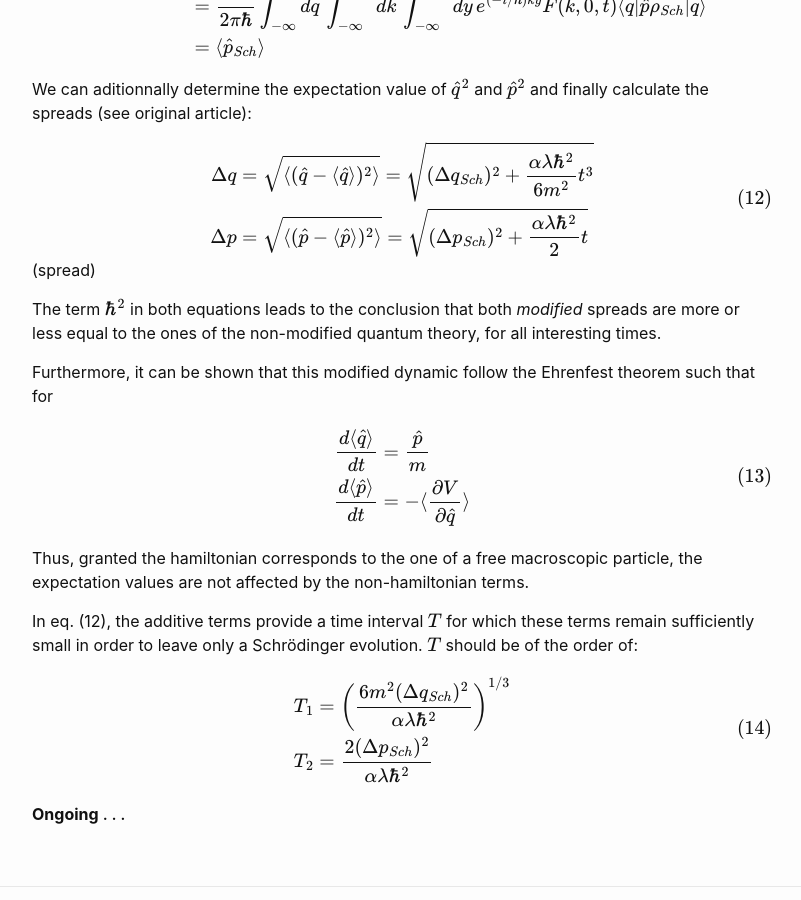
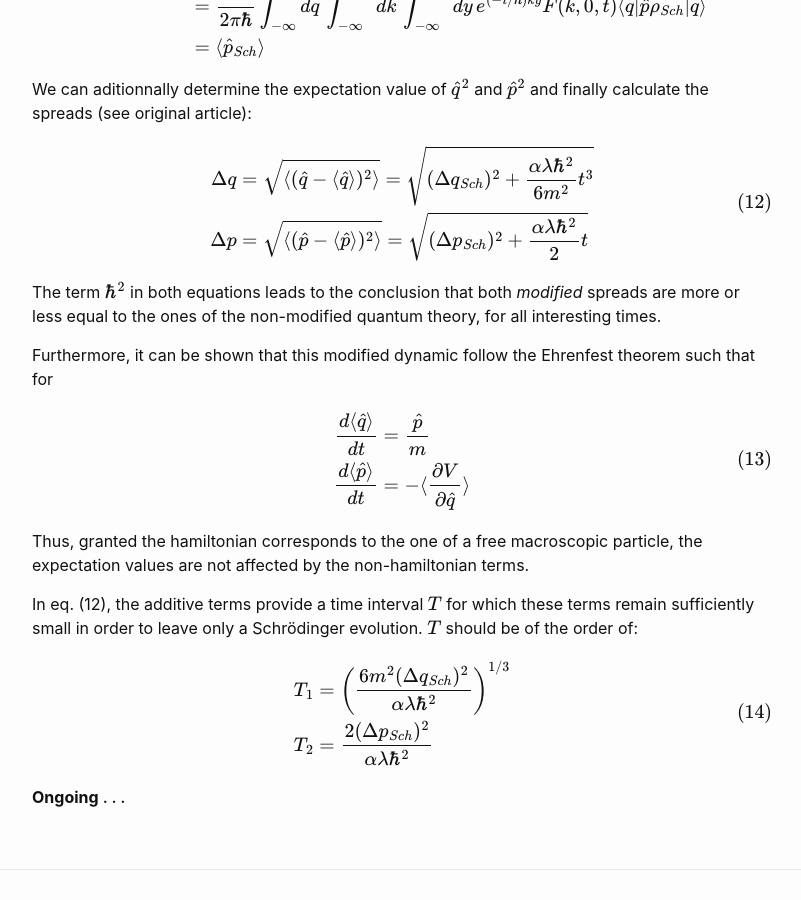
Before and after one commit to GentSht/physicae, a Jekyll site: the page built from _posts/2023-07-30-GRW.markdown, in a window 1280 px wide and 900 px high, scrolled down 4222 px. Shown: the whole window, without its empty margins (238-1039 px from the left). Built offline with Jekyll 4.4.1, drawn with Linux system fonts in a browser that asks for light colours; formulas are drawn with MathJax 3.

Commit message:
ehrenfest

```diff
--- a/_posts/2023-07-30-GRW.markdown
+++ b/_posts/2023-07-30-GRW.markdown
@@ -170,7 +170,7 @@ $$
 \Delta p &= \sqrt{\langle (\hat{p}-\langle \hat{p}\rangle)^2 \rangle} = \sqrt{(\Delta p_{Sch})^2+\frac{\alpha\lambda\hbar^2}{2}t}
 \end{aligned}
 \end{equation}
-$$(spread)
+$$
 
 The term $\hbar^2$ in both equations leads to the conclusion that both _modified_ spreads are more or less equal to the ones of the non-modified quantum theory, for all interesting times.
 
```
